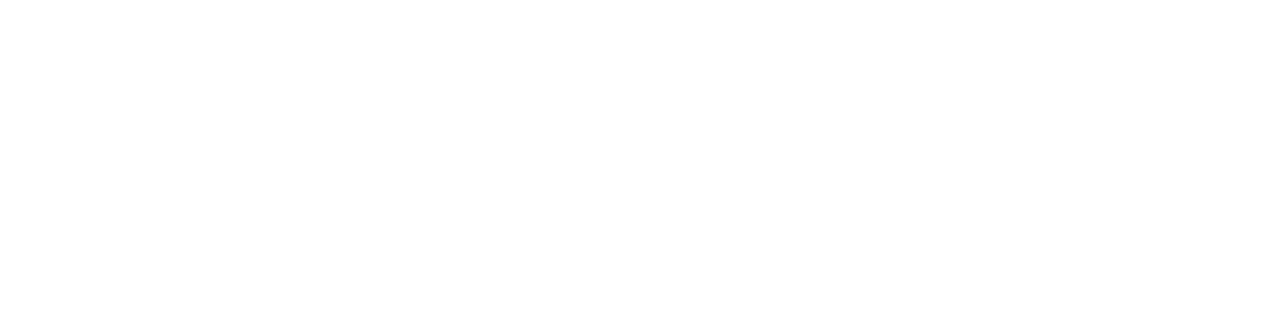
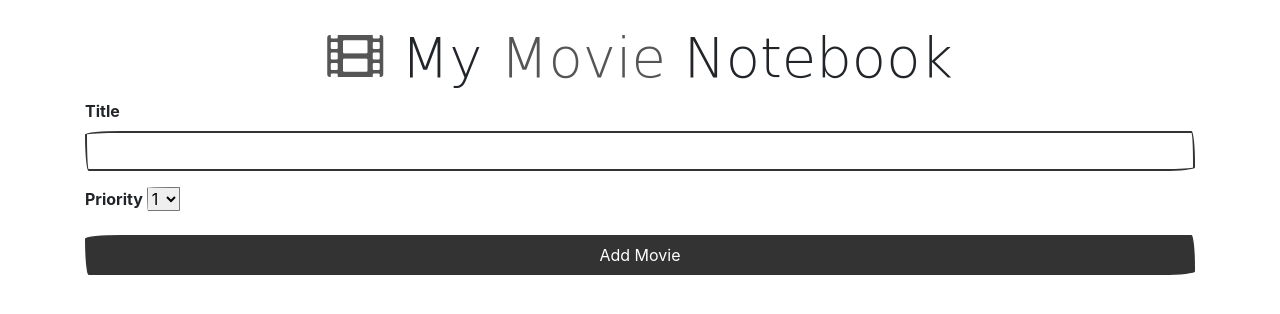
Before and after one commit to GallardoCode/kinoto, a website: page app/index.html in a window 1280 px wide. Drawn offline with nearby package versions, Linux system fonts and the light colour scheme; files that its build step writes are made by us from their sources; a web font is replaced by a local one.

Commit message:
Feat: Added movie form

```diff
--- a/app/index.html
+++ b/app/index.html
@@ -29,7 +29,28 @@
         your experience.
       </p>
     <![endif]-->
-
+    <div class="container mt-4">
+      <h1 class="display-4 text-center">
+        <i class="fas fa-film text-secondary"></i>
+        My <span class="text-secondary">Movie</span> Notebook
+      </h1>
+      <form class="moevie-form">
+        <div class="form-group">
+          <label for="title">Title</label>
+          <input type="text" name="title" id="title" class="form-control">
+        </div>
+        <div class="form-group">
+          <label for="priority">Priority</label>
+          <select name="priority" id="priority">
+            <option value="1">1</option>
+            <option value="2">2</option>
+            <option value="3">3</option>
+            <option value="4">4</option>
+            <option value="5">5</option>
+          </select>
+        </div>
+        <input type="submit" value="Add Movie" class="btn btn-primary btn-block">
+    </div>
     <!-- Google Analytics: change UA-XXXXX-X to be your site's ID. -->
     <script>
       (function(b, o, i, l, e, r) {
```
